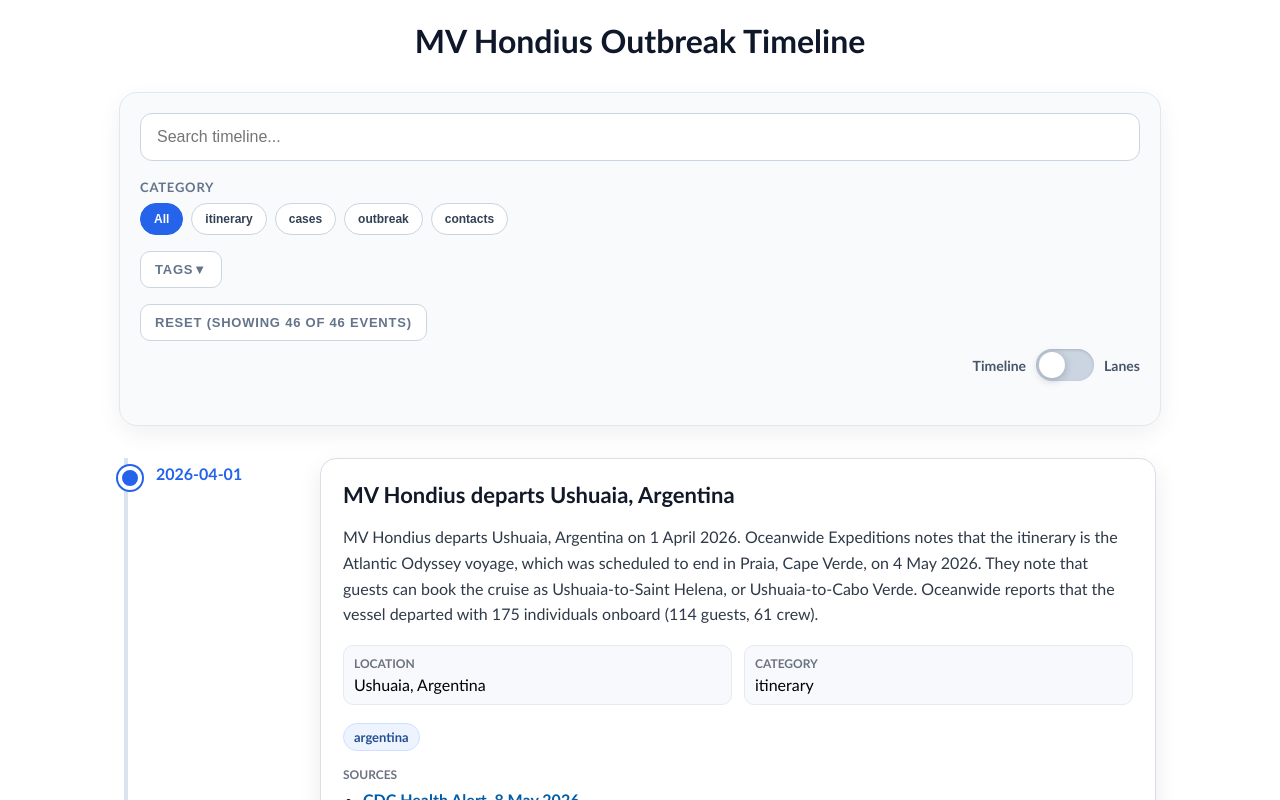
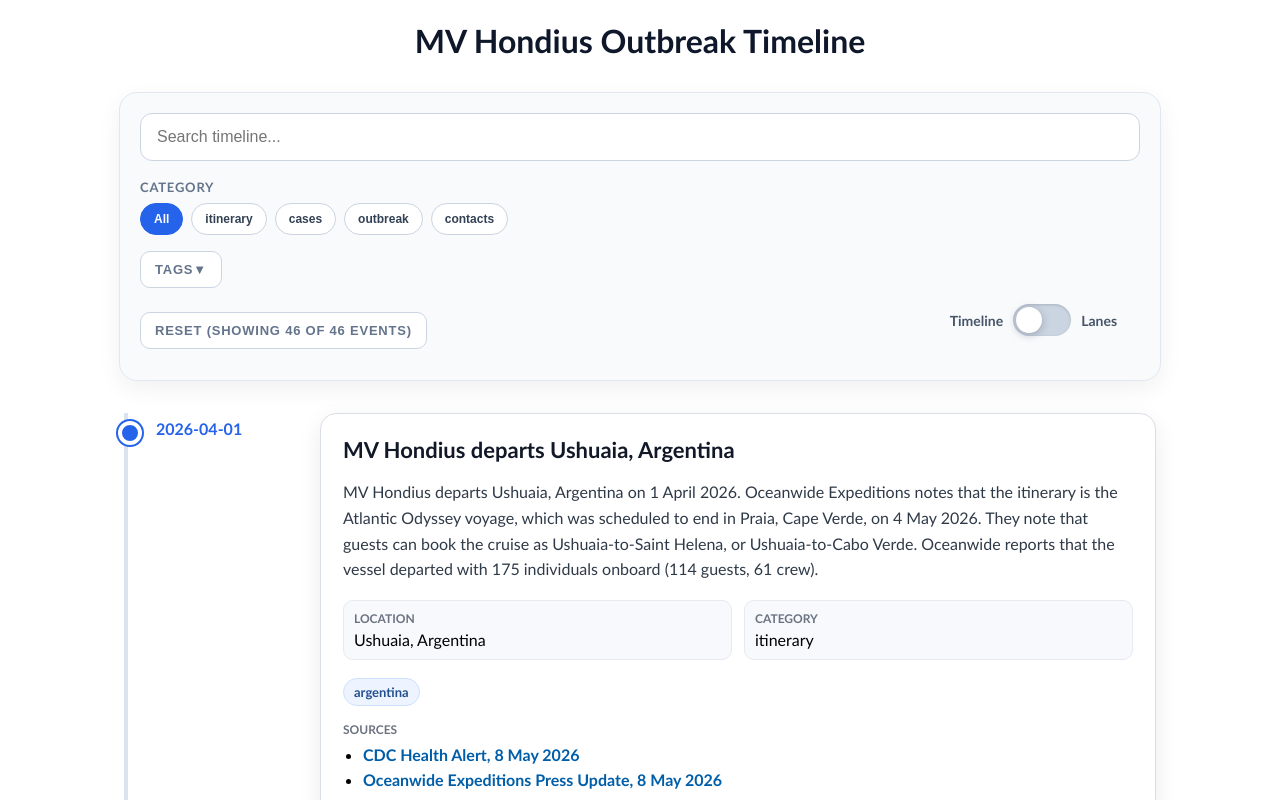
Before and after one commit to emtee10/hondius-outbreak-timeline, a React (Vite) app: page / in a window 1280 px wide. Shown: the top 800 px of the page. Built offline with nearby package versions, Linux system fonts and the light colour scheme.

Commit message:
Toggle placement fix

```diff
--- a/src/App.jsx
+++ b/src/App.jsx
@@ -158,7 +158,7 @@
             </div>
           )}
         </div>
-
+        <div style={{ display: 'flex', alignItems: 'center', gap: '500px' }}>
           <button
             type="button"
             className="filter-label"
@@ -172,7 +172,6 @@
           </button>
           <div className="view-switch-row">
             <span className="view-switch-label">Timeline</span>
-
             <label className="view-switch">
               <input
                 type="checkbox"
@@ -183,8 +182,8 @@
               />
               <span className="view-switch-slider"></span>
             </label>
-
             <span className="view-switch-label">Lanes</span>
+          </div>
         </div>
       </section>
 
```
Lines whose indentation alone changed are shown as unchanged.
